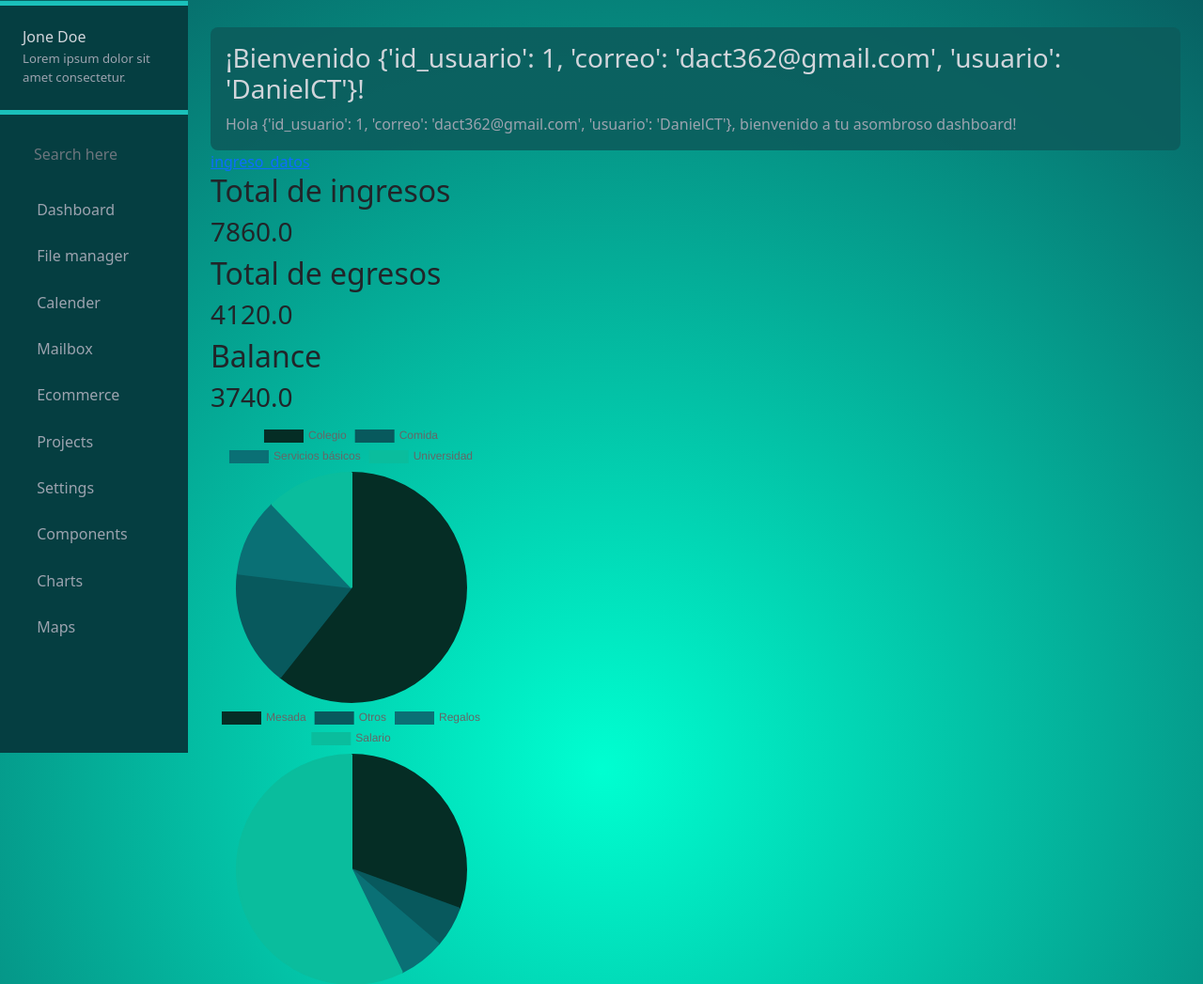
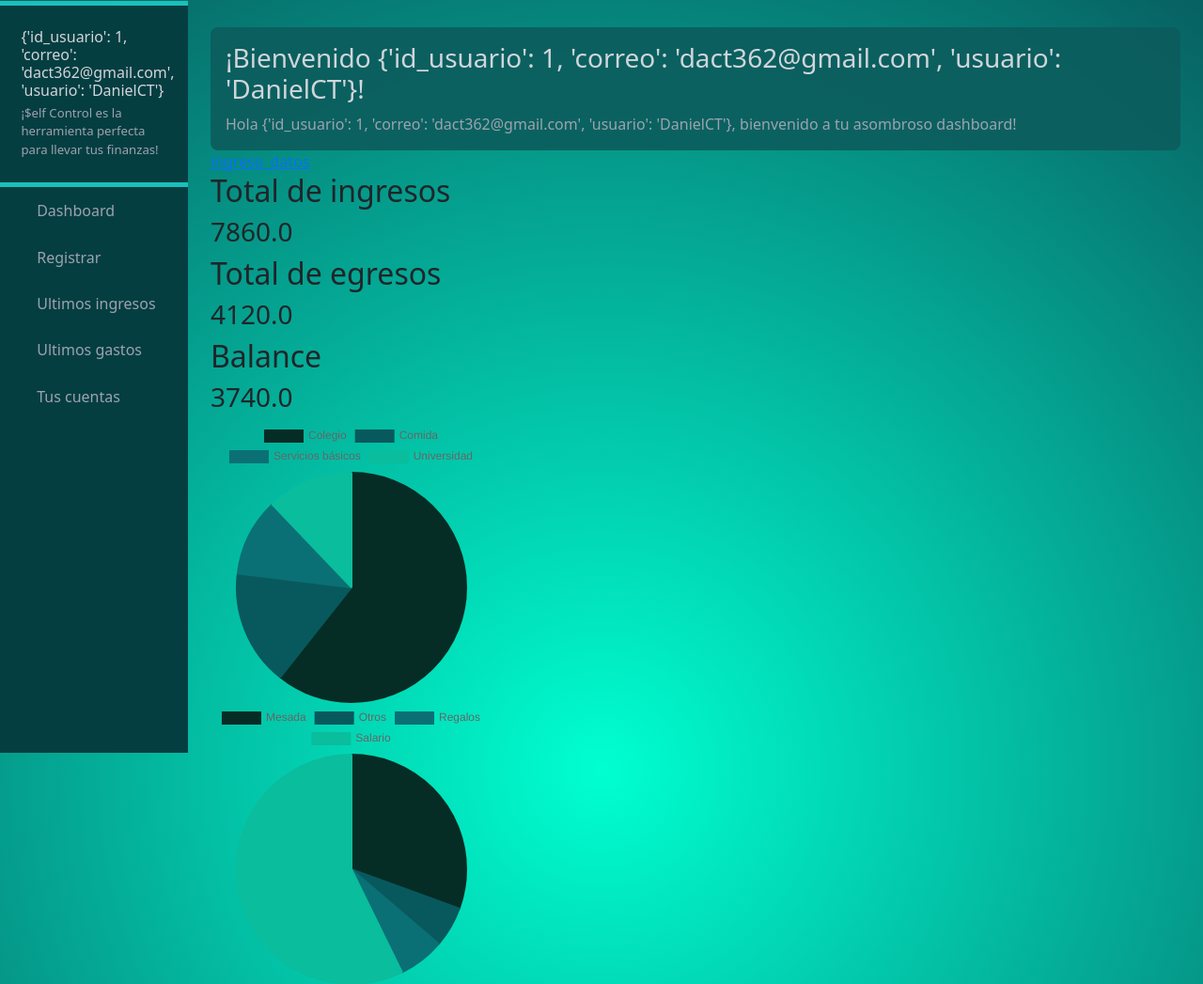
Before and after one commit to DanielCT98/Proyecto-selfcontrol, a Flask app: page /resumen in a window 1280 px wide. Shown: the part 71-1118 px from the top of the page at 94% size. Run offline with Flask 2, Linux system fonts and the light colour scheme; a user stored in the database is signed in; some libraries are stand-ins or nearby versions; some web fonts are replaced.

Commit message:
casi que final jaja

```diff
--- a/templates/layout.html
+++ b/templates/layout.html
@@ -51,16 +51,16 @@
       <div class="sidebar-header d-flex justify-content-center align-items-center px-3 py-4">
         <div class="ms-2">
           <h5 class="fs-6 mb-0">
-            <a class="text-decoration-none" href="#">Jone Doe</a>
+            <a class="text-decoration-none" href="#">{{ usuario }}</a>
           </h5>
-          <p class="mt-1 mb-0">Lorem ipsum dolor sit amet consectetur.</p>
+          <p class="mt-1 mb-0">¡$elf Control es la herramienta perfecta para llevar tus finanzas!</p>
         </div>
       </div>
 
-      <div class="search position-relative text-center px-4 py-3 mt-2">
+      <!-- <div class="search position-relative text-center px-4 py-3 mt-2">
         <input type="text" class="form-control w-100 border-0 bg-transparent" placeholder="Search here">
         <i class="fa fa-search position-absolute d-block fs-6"></i>
-      </div>
+      </div> -->
 
       <ul class="categories list-unstyled">
         <li>
@@ -68,20 +68,20 @@
 
         </li>
         <li>
-          <i class="uil-folder"></i><a href="#"> File manager</a>
+          <i class="uil-folder"></i><a href="#"> Registrar </a>
         </li>
         <li>
-          <i class="uil-calendar-alt"></i><a href="#"> Calender</a>
+          <i class="uil-calendar-alt"></i><a href="#"> Ultimos ingresos </a>
 
         </li>
         <li>
-          <i class="uil-envelope-download fa-fw"></i><a href="#"> Mailbox</a>
+          <i class="uil-envelope-download fa-fw"></i><a href="#"> Ultimos gastos </a>
 
         </li>
         <li>
-          <i class="uil-shopping-cart-alt"></i><a href="#"> Ecommerce</a>
+          <i class="uil-shopping-cart-alt"></i><a href="#"> Tus cuentas </a>
         </li>
-        <li>
+        <!-- <li>
           <i class="uil-bag"></i><a href="#"> Projects</a>
         </li>
         <li>
@@ -98,7 +98,7 @@
         </li>
         <li class="">
           <i class="uil-map-marker"></i><a href="#"> Maps</a>
-        </li>
+        </li> -->
       </ul>
     </aside>
   </div>
```
Also changed, not shown: 4 other files.
